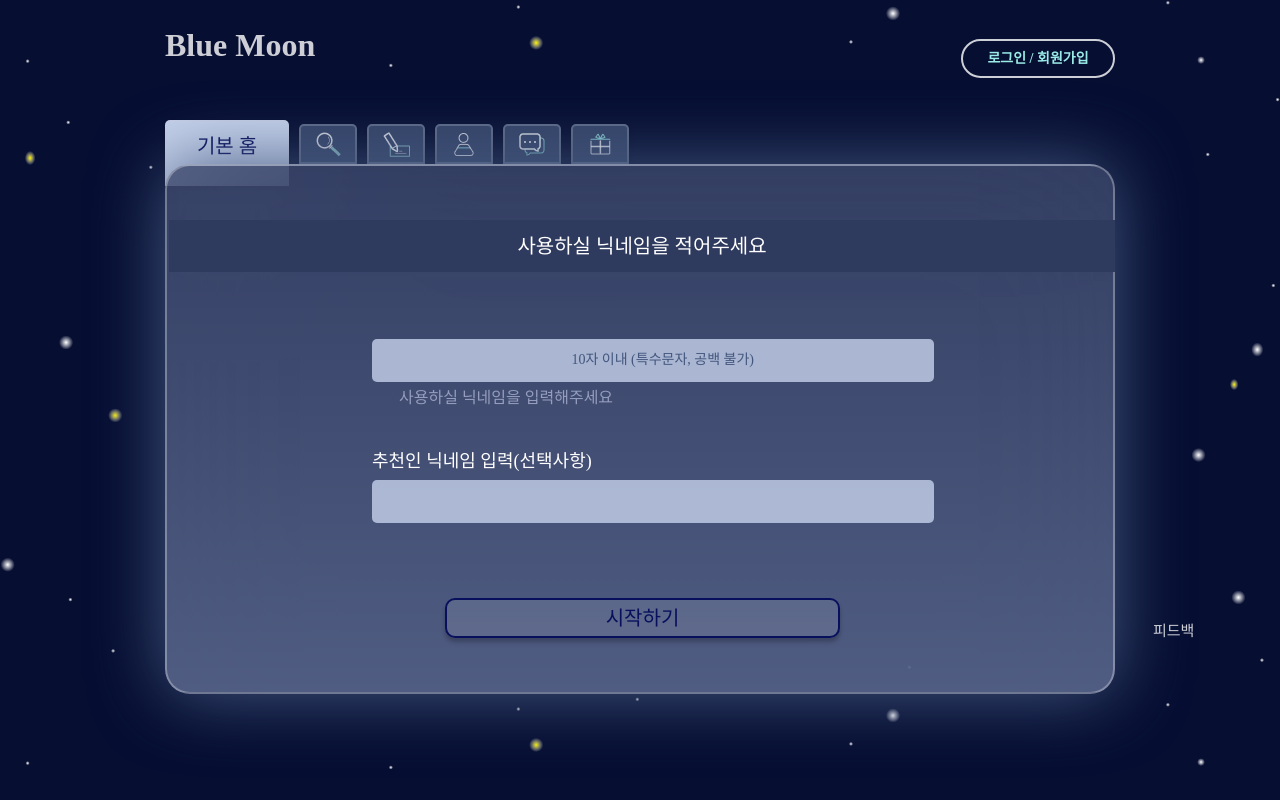
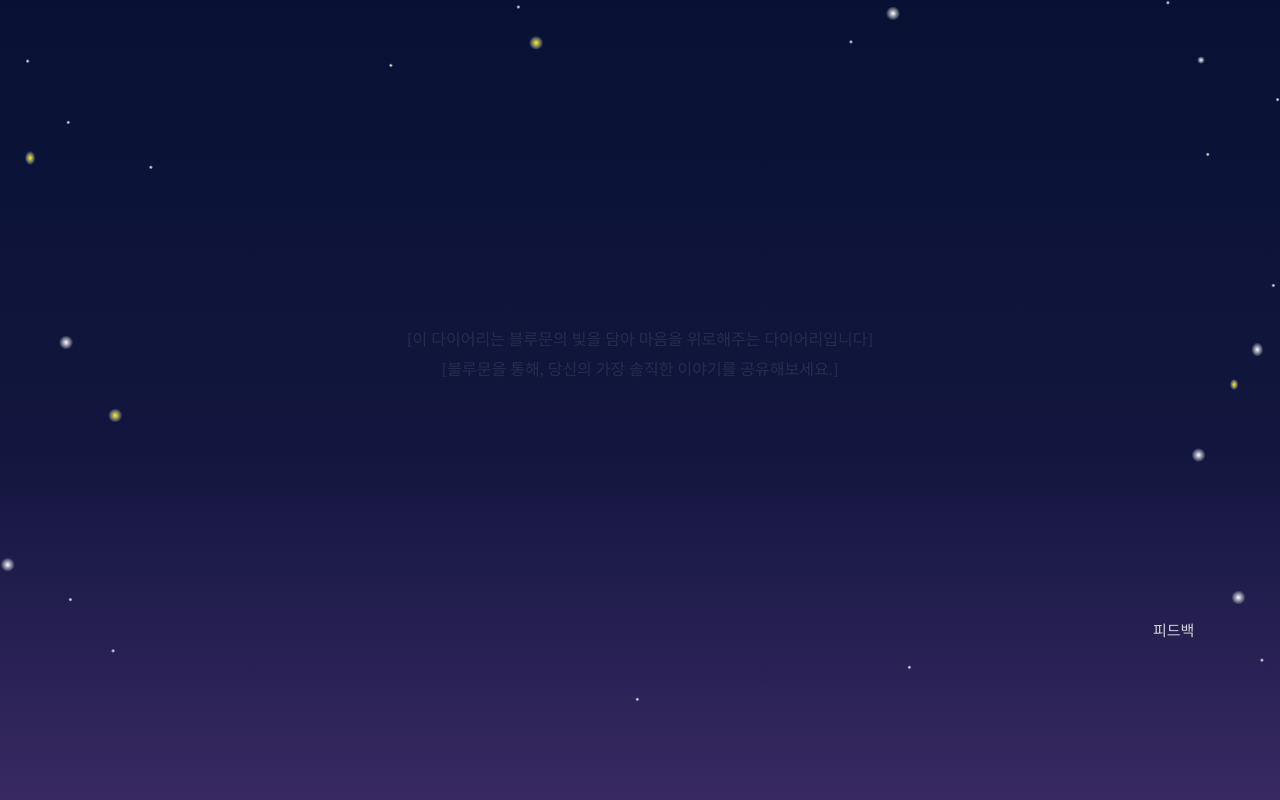
Before and after one commit to hh99-Final-Project/bluemoonFE, a React (Create React App) app: page /signup in a window 1280 px wide. Built offline with nearby package versions, Linux system fonts and the light colour scheme; no server answers; a web font is replaced by a local one.

Commit message:
fix: signup logic

```diff
--- a/src/pages/SignUp.js
+++ b/src/pages/SignUp.js
@@ -95,9 +95,9 @@ function SignUp() {
     }, [nickName]);
 
     // nickname 있는 유저가 signup 들어올 경우 Main 으로 이동시킴
-    // if (userInfo?.nickname !== "") {
-    //     return <Main />;
-    // }
+    if (userInfo?.nickname !== "") {
+        return <Main />;
+    }
 
     return (
         <Layout>
```
